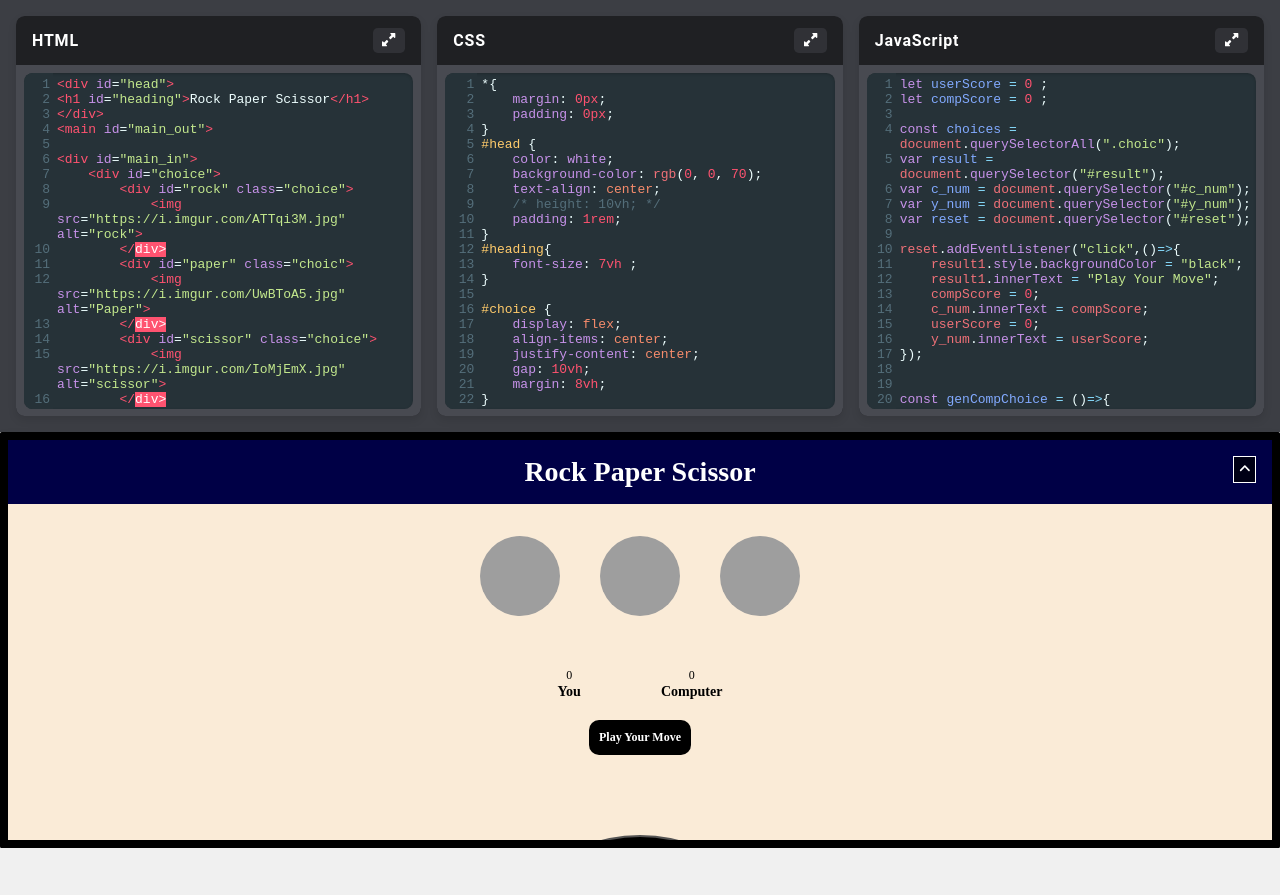
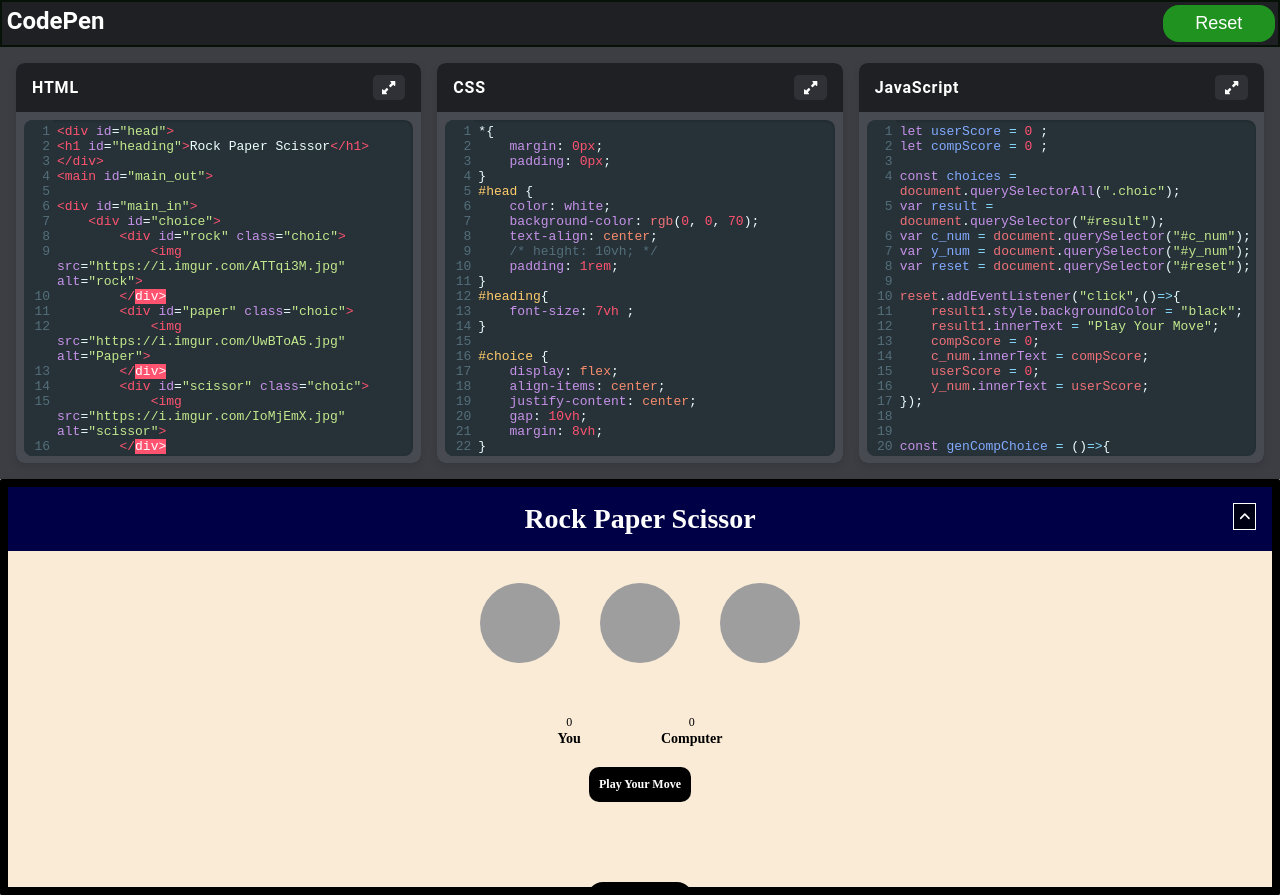
Before and after one commit to Tejmul/pixelpen, a React (Create React App) app: page / in a window 1280 px wide. Before the commit the page ends 848 px from the top, so only its background shows below. Built offline with nearby package versions, Linux system fonts and the light colour scheme; the HTML template or start-up script is replaced by a standard one.

Commit message:
reset to base code

```diff
--- a/src/Components/App.js
+++ b/src/Components/App.js
@@ -4,8 +4,6 @@ import {FontAwesomeIcon} from '@fortawesome/react-fontawesome';
 import { faAngleUp, faAngleDown } from '@fortawesome/free-solid-svg-icons';
 import useLocalStorage from "../hooks/useLocalStorage";
 import {text_css, text_html, text_js} from "../rock paper scissors/first";
-
-
 
 function App() {
   const [html, setHtml] = useLocalStorage('html',text_html);
@@ -27,8 +25,19 @@ function App() {
 
   const [expand, setExpand] = useState(true);
 
+  const handleReset = () => {
+    localStorage.clear();
+    setHtml(text_html);
+    setCss(text_css);
+    setJs(text_js);
+  };
+
   return (
     <>
+      <div class="navbar" fit>
+        <h2>CodePen</h2>
+        <button className="reset" onClick={handleReset}>Reset</button>
+      </div>
       <div className="editor-space">
         <Editor language="xml" displayName="HTML" value={html} onChange={setHtml}/>
         <Editor language="css" displayName="CSS" value={css} onChange={setCss}/>
--- a/src/hooks/useLocalStorage.js
+++ b/src/hooks/useLocalStorage.js
@@ -2,7 +2,6 @@ import {useState, useEffect} from 'react';
 
 const PREFIX = 'CODEPEN CLONE ';
 export default function useLocalStorage(key, initialValue) {
-    // localStorage.clear();
     const prefixkey = PREFIX + key;
     const [value, setValue] = useState(()=>{
         const jsonValue = localStorage.getItem(prefixkey)
--- a/src/index.css
+++ b/src/index.css
@@ -2,6 +2,30 @@ body {
   margin: 0;
   font-family: 'Roboto', sans-serif;
   background-color: #f0f0f0;
+}
+
+.navbar{
+  background-color:  hsl(225, 6%, 13%);
+  border: 0.15rem solid rgb(8, 17, 8);
+  display: flex;
+  justify-content: space-between;
+}
+
+.navbar h2 {
+  color: white;
+  margin: 0;
+  padding: 0.3rem;
+}
+
+.navbar button{
+  background-color: rgb(32, 146, 32);
+  margin: 0.2rem;
+  border: none;
+  border-radius: 1rem;
+  font-size: large;
+  color: white;
+  padding: 0.5rem;
+  width: 7rem;
 }
 
 .editor-space {
--- a/src/rock paper scissors/first.js
+++ b/src/rock paper scissors/first.js
@@ -5,13 +5,13 @@ export const text_html = `<div id="head">
 
 <div id="main_in">
     <div id="choice">
-        <div id="rock" class="choice">
+        <div id="rock" class="choic">
             <img src="https://i.imgur.com/ATTqi3M.jpg" alt="rock">
         </div>
         <div id="paper" class="choic">
             <img src="https://i.imgur.com/UwBToA5.jpg" alt="Paper">
         </div>
-        <div id="scissor" class="choice">
+        <div id="scissor" class="choic">
             <img src="https://i.imgur.com/IoMjEmX.jpg" alt="scissor">
         </div>
     </div>
@@ -116,23 +116,12 @@ body {
     background-color: black;
     color: aqua;
     margin: 5rem;
-    width: 10rem;
-    height: 5rem;
-    font-size: 2rem;
-    text-decoration: solid;
-    border-radius: 50%;
-}
-
-/* aside{
-    height: 25rem;
-    width: 20rem;
-    background-color: white;
-    text-align: center;
-    border-radius: 5px;
-    display: flex;
-    align-items: center;
-    justify-content: center;
-} */` ;
+	padding: 0.7rem;
+ 	font-size: 2rem;
+	text-decoration: solid;
+	border-radius: 1rem;
+    border: none;
+}` ;
 
 
 export const text_js = `let userScore = 0 ;
```
Also changed, not shown: src/Logo.jpg (added).
